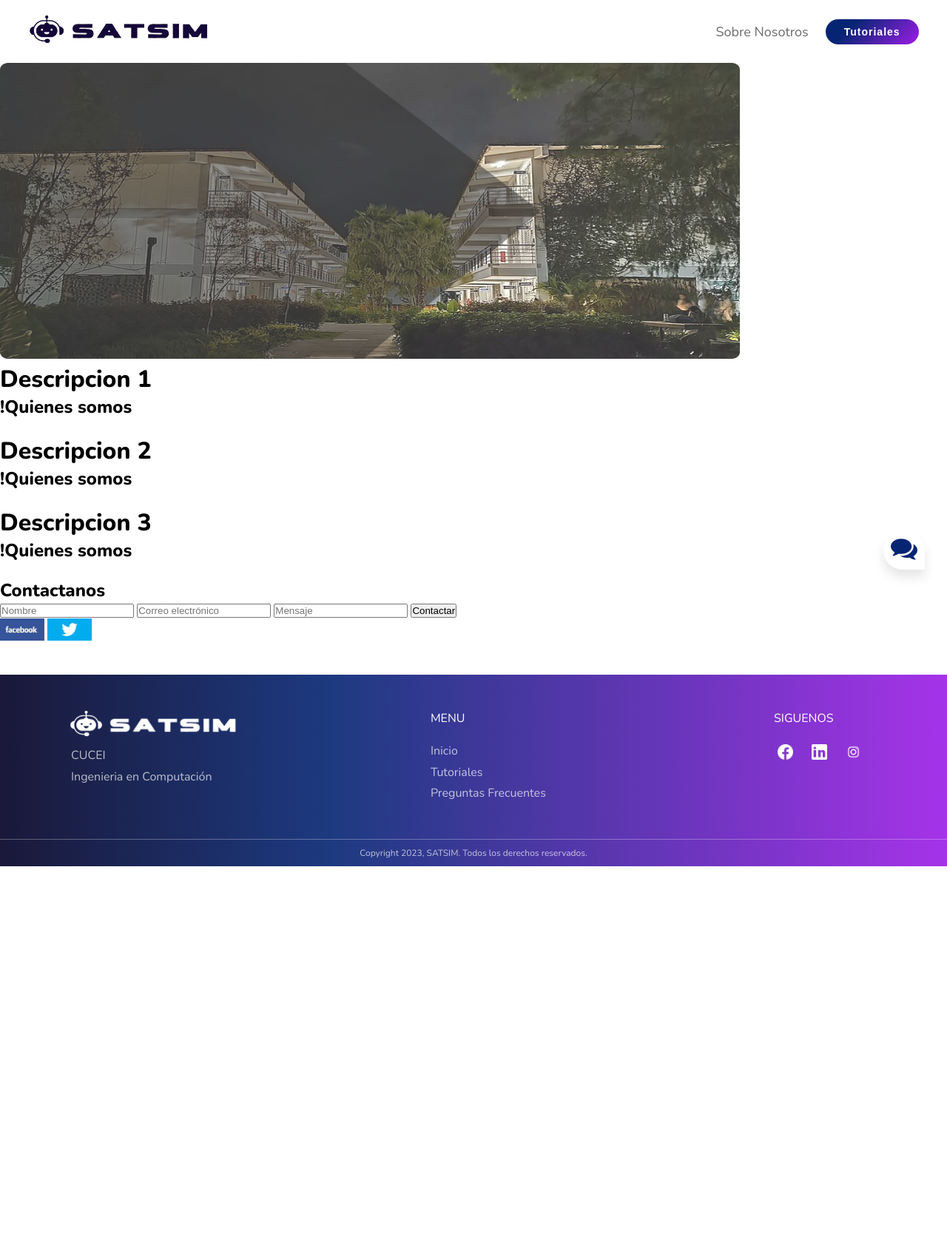
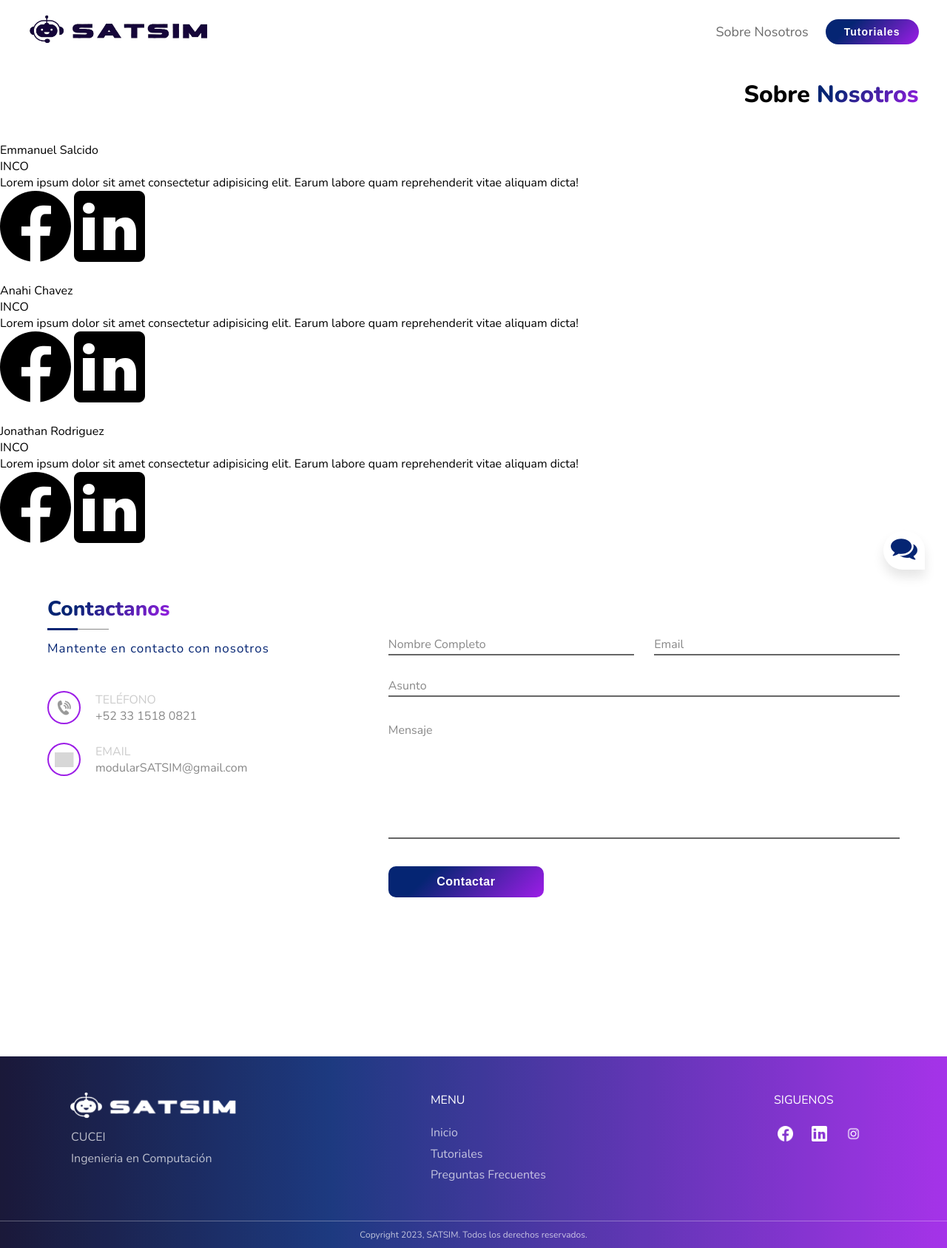
Before and after one commit to JESG-27/TUTOR-SAT, a Flask app: page /sobre_nosotros in a window 1280 px wide. Shown: the whole page at 74% size. Before the commit the page ends 1171 px from the top, so only its background shows below. Run offline with Flask 3, Linux system fonts and the light colour scheme; grey boxes are pictures that could not be loaded.

Commit message:
Finalizado
Faltan imágenes de nosotros

```diff
--- a/SAT-Modular/templates/sobre_nosotros.html
+++ b/SAT-Modular/templates/sobre_nosotros.html
@@ -5,56 +5,117 @@
 {% endblock %}
 
 {% block body %}
+<div class="header">
+    <h1>Sobre<span class="gradient-text"> Nosotros</span></h1>
+</div>
 
+<div class="sobre-container">
+    <div class="sobre-container1">
+            <div class="teams">
+                <img src="" alt="">
+                <div class="name">Emmanuel Salcido </div>
+                <div class="desig">INCO</div>
+                <div class="about">Lorem ipsum dolor sit amet consectetur adipisicing elit. Earum labore quam
+                    reprehenderit
+                    vitae aliquam dicta! </div>
 
-    <img src="{{ url_for('static', filename='images/Somos.png') }}" width="1000" height="400">
-
-    <div class="container">
-        <div class="content_left">
-            <h1 class="main_title">Descripcion 1</h1>
-            <h2>!Quienes somos </h2>
-        </div>
-        <div class="content_right">
-            <img src="">  <!-- Imagen uno orientada a la derecha -->
+                <div class="social-links">
+                    <a href="#"><img src="{{ url_for('static', filename='images/FacebookNegro.png') }}"></a>
+                    <a href="#"><img src="{{ url_for('static', filename='images/LinkedinNegro.png') }}"></a>
                 </div>
             </div>
 
-    <div class="container">
-        <div class="content_right">
-            <h1 class="main_title">Descripcion 2</h1>
-            <h2>!Quienes somos </h2>
-        </div>
-        <div class="content_left">
-            <img src="">    <!-- Imagen dos orientada a la izquierda -->
+            <div class="teams">
+                <img src="" alt="">
+                <div class="name">Anahi Chavez </div>
+                <div class="desig">INCO</div>
+                <div class="about">Lorem ipsum dolor sit amet consectetur adipisicing elit. Earum labore quam
+                    reprehenderit
+                    vitae aliquam dicta! </div>
+
+                <div class="social-links">
+                    <a href="#"><img src="{{ url_for('static', filename='images/FacebookNegro.png') }}"></a>
+                    <a href="#"><img src="{{ url_for('static', filename='images/LinkedinNegro.png') }}"></a>
                 </div>
             </div>
 
-    <div class="container">
-        <div class="content_left">
-            <h1 class="main_title">Descripcion 3</h1>
-            <h2>!Quienes somos </h2>
+            <div class="teams">
+                <img src="" alt="">
+                <div class="name">Jonathan Rodriguez </div>
+                <div class="desig">INCO</div>
+                <div class="about">Lorem ipsum dolor sit amet consectetur adipisicing elit. Earum labore quam
+                    reprehenderit
+                    vitae aliquam dicta! </div>
+
+                <div class="social-links">
+                    <a href="#"><img src="{{ url_for('static', filename='images/FacebookNegro.png') }}"></a>
+                    <a href="#"><img src="{{ url_for('static', filename='images/LinkedinNegro.png') }}"></a>
                 </div>
-        <div class="content_right">
-            <img src="">   <!-- Imagen tres orientada a la derecha -->
+            </div>
     </div>
 </div>
 
-    <div class="container">
-        <div class="formulario_contacto">
-            <h2 class="question_title">Contactanos</h2>
-            <form>
-                <input type="text" placeholder="Nombre">
-                <input type="email" placeholder="Correo electrónico">
-                <input type="text" placeholder="Mensaje">
-                <button type="submit">Contactar</button>
-            </form>
+<div class="Frecuente-container">
+    <div class="Frecuente-content1">
+        <section class="col left">
+            <div class="contactTitle">
+                <h2><span class="gradient-text">Contactanos</span></h2>
+                <p>Mantente en contacto con nosotros</p>
             </div>
-        <div class="content_right">
-            <img src="{{ url_for('static', filename='images/image 16.png') }}" width="60" height="30">   <!-- Imagen tres orientada a la derecha -->
-            <img src="{{ url_for('static', filename='images/image 17.png') }}" width="60" height="30">   <!-- Imagen tres orientada a la derecha -->
+            <div class="contactInfo">
+
+                <div class="iconGroup">
+                    <div class="icon">
+                        <img class="phone" src="{{ url_for('static', filename='images/phone.png') }}">
+                    </div>
+                    <div class="details">
+                        <span>Teléfono</span>
+                        <span>+52 33 1518 0821 </span>
+                    </div>
+                </div>
+
+                <div class="iconGroup">
+                    <div class="icon">
+                        <img class="email" src="{{ url_for('static', filename='images/email.png') }}">
+                    </div>
+                    <div class="details">
+                        <span>Email</span>
+                        <span>modularSATSIM@gmail.com</span>
+                    </div>
                 </div>
 
             </div>
+    </div>
+    <div class="Frecuente-content2 right">
+        <section class="col right">
+            <form class="messageForm">
 
+                <div class="inputGroup halfWidth">
+                    <input type="text" name="" required="required">
+                    <label>Nombre Completo</label>
+                </div>
+
+                <div class="inputGroup halfWidth">
+                    <input type="text" name="" required="required">
+                    <label>Email</label>
+                </div>
+
+                <div class="inputGroup fullWidth">
+                    <input type="text" name="" required="required">
+                    <label>Asunto</label>
+                </div>
+
+                <div class="inputGroup fullWidth">
+                    <textarea required="required"></textarea>
+                    <label>Mensaje</label>
+                </div>
+
+                <div class="inputGroup fullWidth">
+                    <button>Contactar</button>
+                </div>
+
+            </form>
+    </div>
+</div>
 
 {% endblock %}
```
Lines whose indentation alone changed are shown as unchanged.
